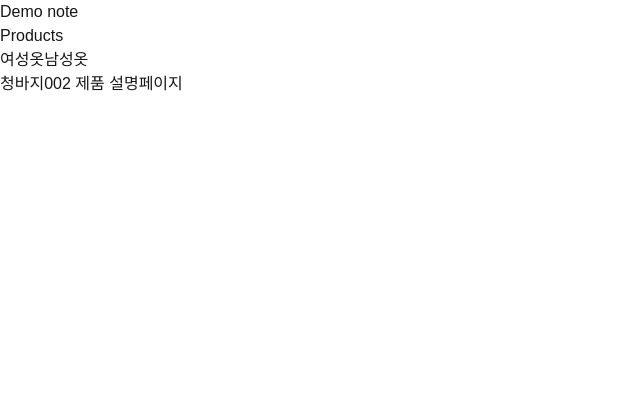
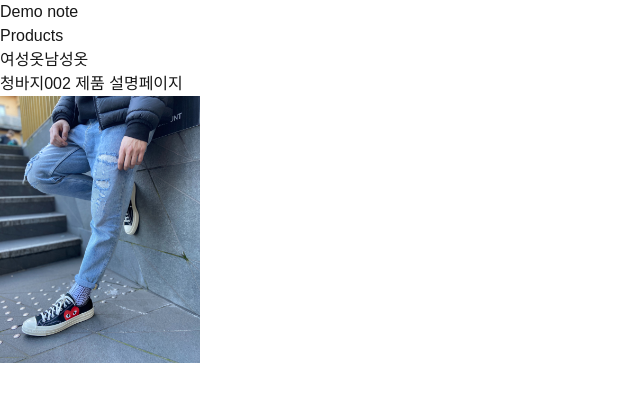
Before and after one commit to seoyoung-kim-kr/study-next-js, a Next.js app: page /products/1234 in a window 1280 px wide. Shown: the top 402 px of the page, without its empty margins (0-640 px from the left). Built offline with nearby package versions, Linux system fonts and the light colour scheme.

Commit message:
chap6.7: 제품 상세 이미지

```diff
--- a/data/products.json
+++ b/data/products.json
@@ -2,16 +2,19 @@
   {
     "id": "1234",
     "name": "청바지002",
-    "price": 5000
+    "price": 5000,
+    "image": "jeans.jpg"
   },
   {
     "id": "1235",
     "name": "티셔츠",
-    "price": 5000
+    "price": 5000,
+    "image": "tshirt.jpg"
   },
   {
     "id": "1236",
     "name": "부츠",
-    "price": 5000
+    "price": 5000,
+    "image": "shoes.jpg"
   }
 ]
--- a/src/app/products/[slug]/page.tsx
+++ b/src/app/products/[slug]/page.tsx
@@ -1,6 +1,7 @@
 import { getProduct, getProducts } from "@/service/products";
 import { notFound } from "next/navigation";
 import React from "react";
+import Image from "next/image";
 
 export const revalidate = 3;
 
@@ -22,7 +23,17 @@ const PantsPage = async ({ params }: Props) => {
     notFound();
   }
   // 서버 파일에 있는 데이터중 해당 제품의 정보를 찾아서 그걸 보여줌
-  return <div>{product.name} 제품 설명페이지</div>;
+  return (
+    <div>
+      {product.name} 제품 설명페이지
+      <Image
+        src={`/images/${product.image}`}
+        alt={product.name}
+        width={200}
+        height={200}
+      />
+    </div>
+  );
 };
 
 export default PantsPage;
--- a/src/service/products.ts
+++ b/src/service/products.ts
@@ -5,6 +5,7 @@ export type Product = {
   id: string;
   name: string;
   price: number;
+  image: string;
 };
 
 // Promise return, 그 Promise가 리턴해주는 타입은 Product 배열
```
